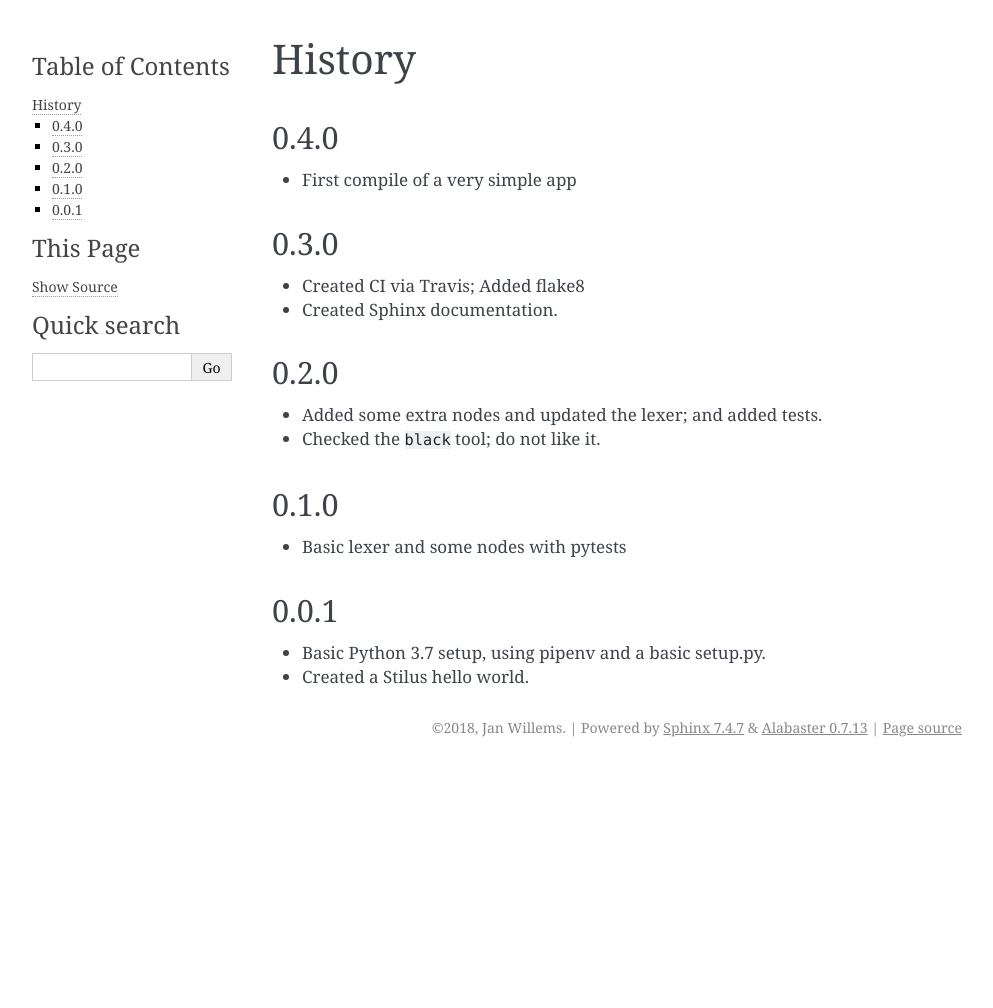
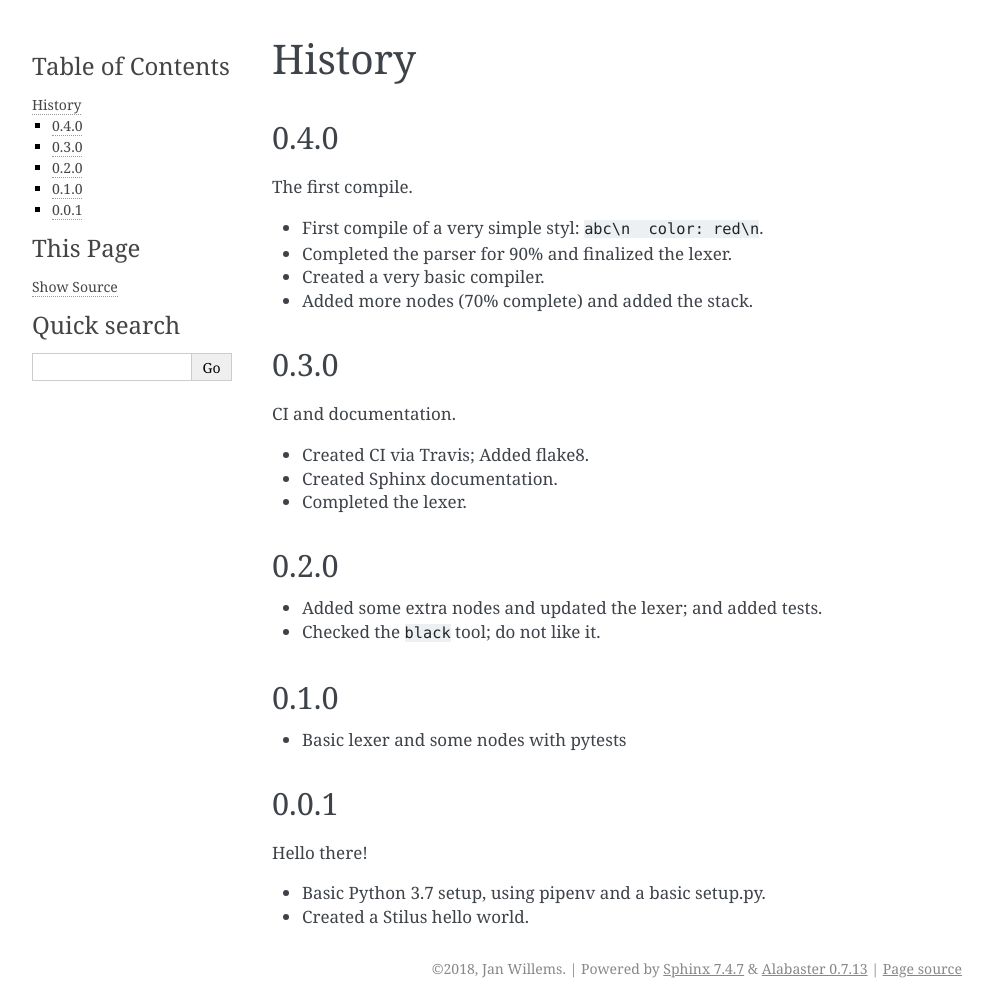
Before and after one commit to jw/stilus, a Sphinx documentation site: the page built from docs/history.md, in a window 1280 px wide. Shown: the whole page, without its empty margins (148-1141 px from the left). Built offline with Sphinx 7.4.7, drawn with Linux system fonts in a browser that asks for light colours; before the commit the page ends 900 px from its top, so only the background shows below that.

```diff
--- a/docs/history.md
+++ b/docs/history.md
@@ -2,12 +2,20 @@
 
 ### 0.4.0
 
- - First compile of a very simple app
+The first compile.
+
+ - First compile of a very simple styl: `abc\n  color: red\n`.
+ - Completed the parser for 90% and finalized the lexer.
+ - Created a very basic compiler.
+ - Added more nodes (70% complete) and added the stack.
 
 ### 0.3.0
 
- - Created CI via Travis; Added flake8
+CI and documentation.
+
+ - Created CI via Travis; Added flake8.
  - Created Sphinx documentation.
+ - Completed the lexer.
 
 ### 0.2.0
 
@@ -21,5 +29,7 @@
 
 ### 0.0.1
 
+Hello there!
+
  - Basic Python 3.7 setup, using pipenv and a basic setup.py.
  - Created a Stilus hello world.
--- a/docs/index.rst
+++ b/docs/index.rst
@@ -10,6 +10,8 @@
    :maxdepth: 2
    :caption: Contents:
 
+   current.md
+
    workflow.md
    history.md
    todo.md
```
Also changed, not shown: docs/current.md (added, +10 -0 lines), docs/future.md (added, +9 -0 lines).
